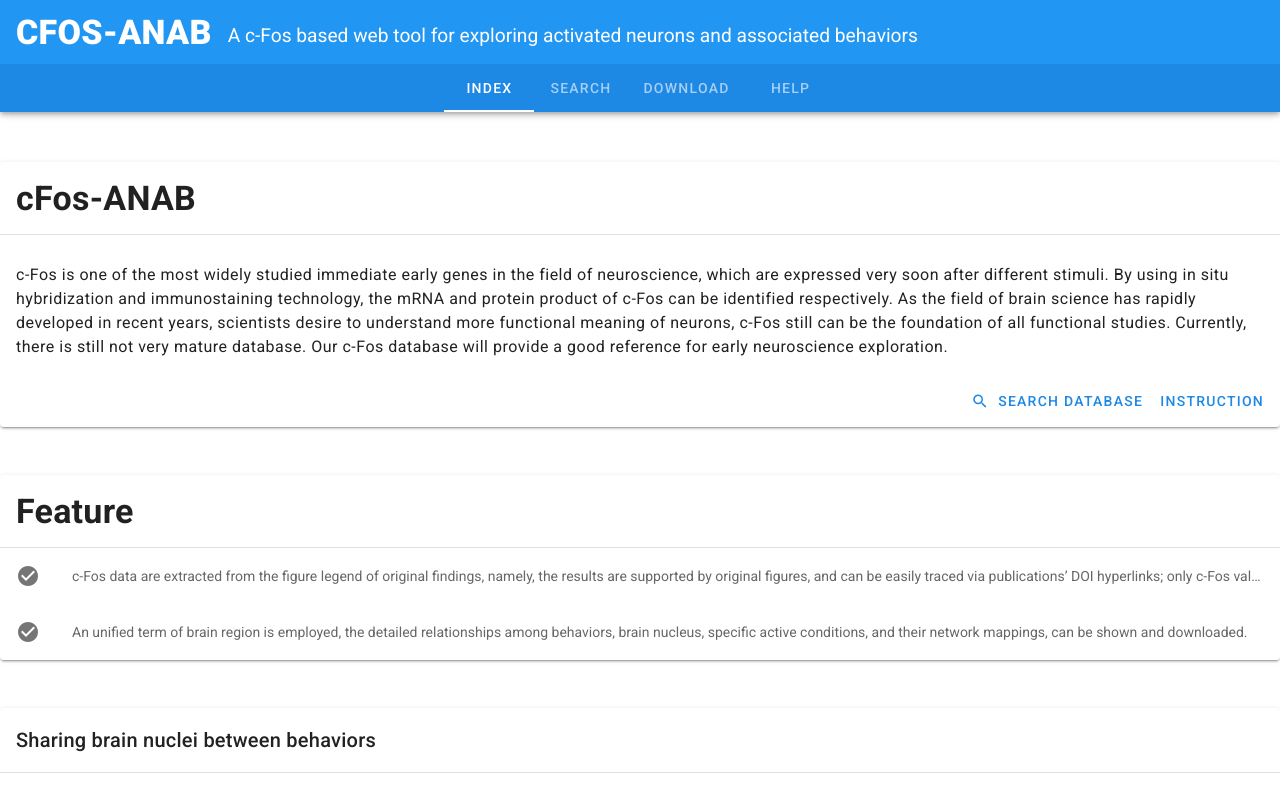
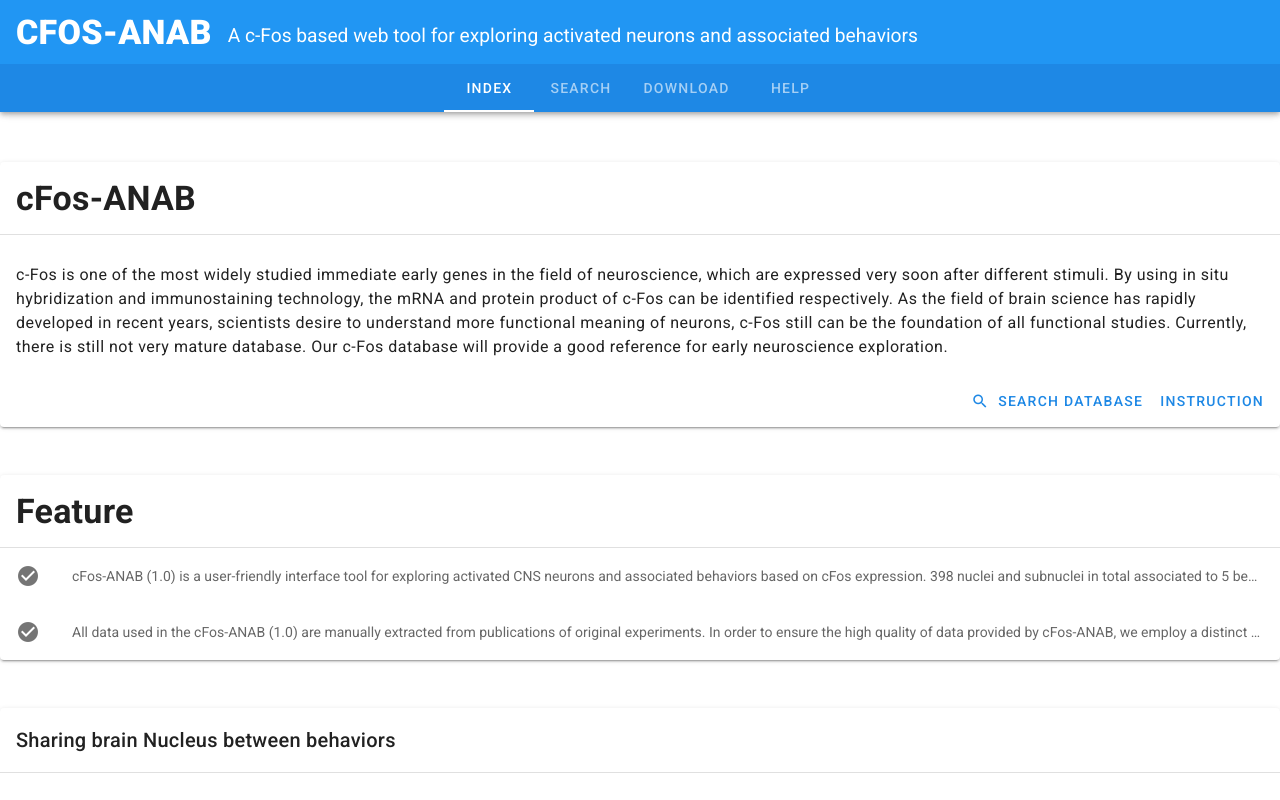
Before and after one commit to wenjie1991/cfosdb, a Vue app in the folder frontend/: page / in a window 1280 px wide. Shown: the top 800 px of the page. Built offline with nearby package versions, Linux system fonts and the light colour scheme.

Commit message:
update content

```diff
--- a/frontend/src/pages/help.vue
+++ b/frontend/src/pages/help.vue
@@ -34,9 +34,9 @@
                       Where are the data included in cFos-ANAB from?
                   </v-list-item-title>
                   <v-list-item-subtitle><span class="font-weight-black">Answer: </span>
-                      All data used in the cFos-ANAB 1.0 are manually extracted from publications of original experiments.
-                      In order to ensure the high quality of data provided by cFos-ANAB, we employ a distinct criterion for data being included in the project, that is, only the results supported by figure legends are focused, of which cFos positive expression with significant statistics are required.  Furthermore, data in each record is linked to the DOI of original publication.
-                      More detailed answers, see Wang, et al (2020). cFos-ANAB: a c-Fos based web tool for exploring activated neurons and associated behaviors.
+                      All data used in the cFos-ANAB (1.0) are manually extracted from publications of original experiments.
+ In order to ensure the high quality of data provided by cFos-ANAB, we employ a distinct criterion for data being included in the project, that is, only the results supported by figure legends are focused, of which cFos positive expression with significant statistics are required.  Furthermore, data in each record is linked to the DOI of original publication.
+  More detailed answers, see Wang, et al (2020). cFos-ANAB: a c-Fos based web tool for exploring activated neurons and associated behaviors.  Preprint.
                  </v-list-item-subtitle>
                 </v-list-item-content>
             </v-list-item>
@@ -46,7 +46,7 @@
                      What are the main functions of cFos-ANAB (1.0)?
                   </v-list-item-title>
                   <v-list-item-subtitle><span class="font-weight-black">Answer: </span>
-                     cFos-ANAB (1.0) is a user-friendly interface for exploring activated CNS neurons and associated behaviors based on cFos expression. 398 nuclei and subnuclei in total associated to 5 behaviors ( pain, feeding, fear, aggression, and sexual behavior ) of rat and mouse are provided for quick analyses before experimental designs, more than 1900 records in total are available online.
+                      cFos-ANAB (1.0) is a user-friendly interface tool for exploring activated CNS neurons and associated behaviors based on cFos expression. 398 nuclei and subnuclei in total associated to 5 behaviors ( pain, feeding, fear, aggression, and sexual behavior ) of rats and mice are provided for quick analyses before experimental designs, more than 1900 records in total are available online.
                       </v-list-item-subtitle>
                 </v-list-item-content>
             </v-list-item>
@@ -56,14 +56,14 @@
                       Which type of data could to be downloaded from cFos-ANAB (1.0) for non-commercial use?
                   </v-list-item-title>
                   <v-list-item-subtitle><span class="font-weight-black">Answer: </span>
-                      Users can download any type data results for academic research, in formats preferable for programming ( JSON format), including:
+                      Users can download any type data results for academic research, in formats preferable for programming (JSON format), including:
                         <ol>
-                            <li>Original data;</li>
-                            <li>Data on different brain nuclei;</li>
-                            <li>Data on different behavior;</li>
-                            <li>Data on different species;</li>
-                            <li>Pictures of Network mapping;</li>
-                            <li>Overlapping rat brain nuclei (subnuclei) among different behaviors;</li>
+                            <li>Original data.</li>
+                            <li>Data on different brain nuclei.</li>
+                            <li>Data on different behavior.</li>
+                            <li>Data on different species.</li>
+                            <li>Pictures of Network mapping.</li>
+                            <li>Overlapping rat brain nuclei (subnuclei) among different behaviors.</li>
                             <li>Overlapping mouse brain nuclei (subnuclei) among different behaviors.</li>
                         </ol>
                   </v-list-item-subtitle>
--- a/frontend/src/pages/index.vue
+++ b/frontend/src/pages/index.vue
@@ -6,6 +6,8 @@
             <v-card-text>
                 <div class="text--primary pt-3 body-1">
                     c-Fos is one of the most widely studied immediate early genes in the field of neuroscience, which are expressed very soon after different stimuli. By using in situ hybridization and immunostaining technology, the mRNA and protein product of c-Fos can be identified respectively. As the field of brain science has rapidly developed in recent years, scientists desire to understand more functional meaning of neurons, c-Fos still can be the foundation of all functional studies. Currently, there is still not very mature database. Our c-Fos database will provide a good reference for early neuroscience exploration.
+
+
                 </div>
             </v-card-text>
             <v-card-actions class="flex-row-reverse">
@@ -21,7 +23,9 @@
                     <v-icon>mdi-checkbox-marked-circle</v-icon>
                 </v-list-item-icon>
                 <v-list-item-content>
-                    <v-list-item-subtitle>c-Fos data are extracted from the figure legend of original findings, namely, the results are supported by original figures, and can be easily traced via publications’ DOI hyperlinks; only c-Fos values increased at significant confidence level are included.</v-list-item-subtitle>
+                    <v-list-item-subtitle>
+                        cFos-ANAB (1.0) is a user-friendly interface tool for exploring activated CNS neurons and associated behaviors based on cFos expression. 398 nuclei and subnuclei in total associated to 5 behaviors ( pain, feeding, fear, aggression, and sexual behavior ) of rats and mice are provided for quick analyses before experimental designs, more than 1900 records in total are available online.
+                    </v-list-item-subtitle>
                 </v-list-item-content>
             </v-list-item>
             <v-list-item>
@@ -29,12 +33,14 @@
                     <v-icon>mdi-checkbox-marked-circle</v-icon>
                 </v-list-item-icon>
                 <v-list-item-content>
-                    <v-list-item-subtitle>An unified term of brain region is employed, the detailed relationships among behaviors, brain nucleus, specific active conditions, and their network mappings, can be shown and downloaded.</v-list-item-subtitle>
+                    <v-list-item-subtitle>
+                        All data used in the cFos-ANAB (1.0) are manually extracted from publications of original experiments.  In order to ensure the high quality of data provided by cFos-ANAB, we employ a distinct criterion for data being included in the project, that is, only the results supported by figure legends are focused, of which cFos positive expression with significant statistics are required.  Moreover, data in each record is linked to the DOI of original publication.
+                    </v-list-item-subtitle>
                 </v-list-item-content>
             </v-list-item>
         </v-card>
         <v-card class="mx-auto mt-12" align="center">
-            <v-card-title class="display-0 text--primary">Sharing brain nuclei between behaviors</v-card-title>
+            <v-card-title class="display-0 text--primary">Sharing brain Nucleus between behaviors</v-card-title>
             <v-divider></v-divider>
             <v-row no-gutters align="center">
             <v-col class="matrixLegend">Mouse</v-col>
```
